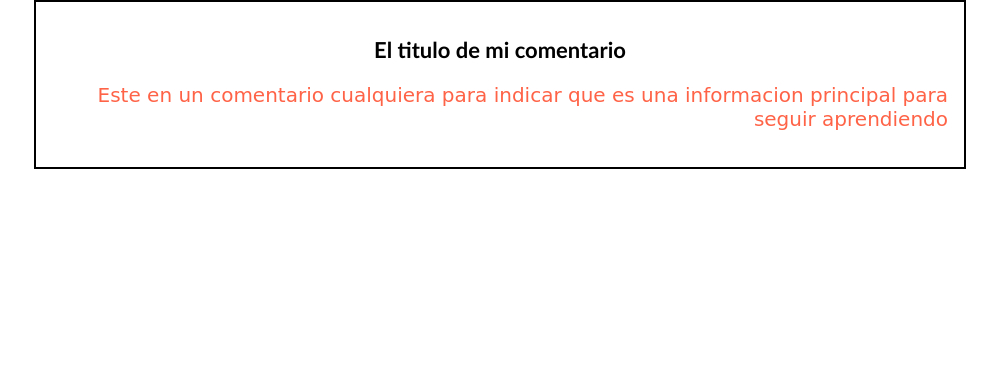
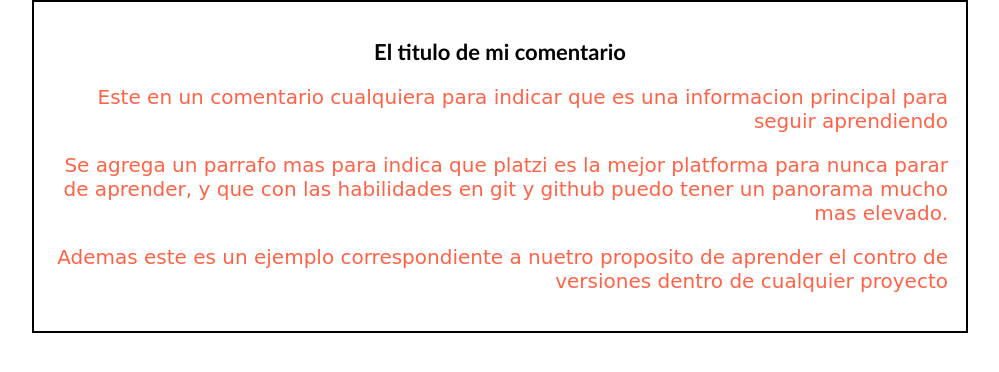
Before and after one commit to MikeAlienpz03/Hyperblog, a plain HTML site: page web/index.html in a window 1280 px wide. Shown: the whole page, without its empty margins (140-1139 px from the left). Drawn offline with Linux system fonts and the light colour scheme.

Commit message:
Se hacen cambios en estilo y se agrega mas contenido

```diff
--- a/web/css/estilos.css
+++ b/web/css/estilos.css
@@ -1,8 +1,8 @@
 body {
     color: black;
     text-align: center;
-    font-family: Arial, Helvetica, sans-serif;
-    font-size: 16px;
+    font-family: 'Courier New', Courier, monospace;
+    font-size: 18px;
     margin: 0;
     padding: 0;
 }
--- a/web/index.html
+++ b/web/index.html
@@ -15,6 +15,15 @@
             para indicar que es una informacion principal para seguir
             aprendiendo
             </p>
+            <p>
+                Se agrega un parrafo mas para indica que platzi es la mejor platforma
+                para nunca parar de aprender, y que con las habilidades en git y github
+                puedo tener un panorama mucho mas elevado.
+            </p>
+            <p>
+                Ademas este es un ejemplo correspondiente a nuetro proposito de aprender el
+                contro de versiones dentro de cualquier proyecto
+            </p>
         </div>
     </div>
 </body>
```
